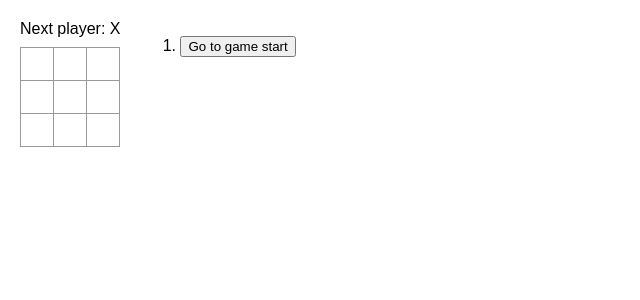
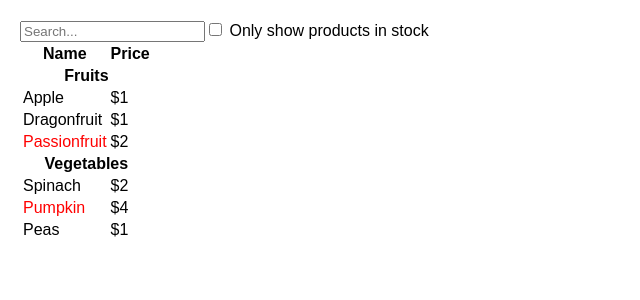
Before and after one commit to vaske454/learn-react, a React (Create React App) app: page / in a window 1280 px wide. Shown: the top 300 px of the page, without its empty margins (0-640 px from the left). Built offline with nearby package versions, Linux system fonts and the light colour scheme.

Commit message:
Products.

```diff
--- /dev/null
+++ b/src/Products.js
@@ -0,0 +1,91 @@
+function ProductCategoryRow({ category }) {
+    return (
+        <tr>
+            <th colSpan="2">
+                {category}
+            </th>
+        </tr>
+    );
+}
+
+function ProductRow({ product }) {
+    const name = product.stocked ? product.name :
+        <span style={{ color: 'red' }}>
+      {product.name}
+    </span>;
+
+    return (
+        <tr>
+            <td>{name}</td>
+            <td>{product.price}</td>
+        </tr>
+    );
+}
+
+function ProductTable({ products }) {
+    const rows = [];
+    let lastCategory = null;
+
+    products.forEach((product) => {
+        if (product.category !== lastCategory) {
+            rows.push(
+                <ProductCategoryRow
+                    category={product.category}
+                    key={product.category} />
+            );
+        }
+        rows.push(
+            <ProductRow
+                product={product}
+                key={product.name} />
+        );
+        lastCategory = product.category;
+    });
+
+    return (
+        <table>
+            <thead>
+            <tr>
+                <th>Name</th>
+                <th>Price</th>
+            </tr>
+            </thead>
+            <tbody>{rows}</tbody>
+        </table>
+    );
+}
+
+function SearchBar() {
+    return (
+        <form>
+            <input type="text" placeholder="Search..." />
+            <label>
+                <input type="checkbox" />
+                {' '}
+                Only show products in stock
+            </label>
+        </form>
+    );
+}
+
+function FilterableProductTable({ products }) {
+    return (
+        <div>
+            <SearchBar />
+            <ProductTable products={products} />
+        </div>
+    );
+}
+
+const PRODUCTS = [
+    {category: "Fruits", price: "$1", stocked: true, name: "Apple"},
+    {category: "Fruits", price: "$1", stocked: true, name: "Dragonfruit"},
+    {category: "Fruits", price: "$2", stocked: false, name: "Passionfruit"},
+    {category: "Vegetables", price: "$2", stocked: true, name: "Spinach"},
+    {category: "Vegetables", price: "$4", stocked: false, name: "Pumpkin"},
+    {category: "Vegetables", price: "$1", stocked: true, name: "Peas"}
+];
+
+export default function Products() {
+    return <FilterableProductTable products={PRODUCTS} />;
+}
--- a/src/index.js
+++ b/src/index.js
@@ -5,14 +5,16 @@ import "./styles.css";
 // import './index.css';
 
 // komponenta koju smo kreirali u App.js
-import App from './App';
+import Products from './Products';
+// import App from './App';
+
 
 // import reportWebVitals from './reportWebVitals';
 
 const root = ReactDOM.createRoot(document.querySelector('#root'));
 root.render(
   <StrictMode>
-    <App />
+    <Products />
   </StrictMode>
 );
 
```
